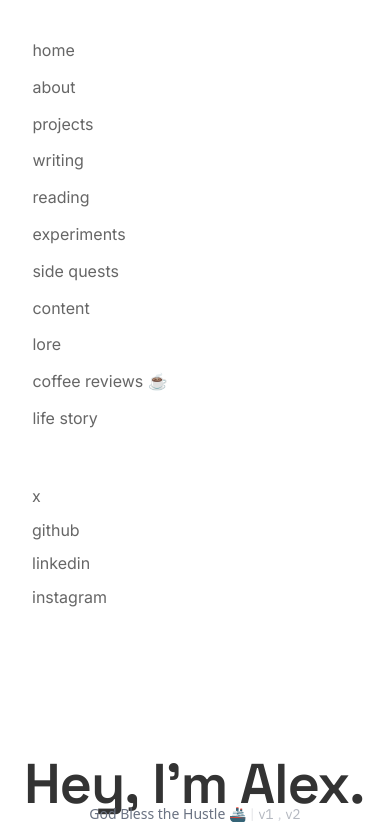
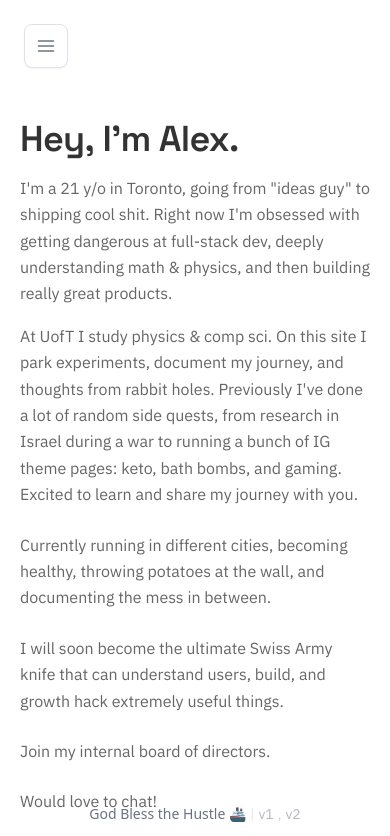
Before and after one commit to alexshibu1/alexshibu.com, a Next.js app: page / in a window 390 px wide. Shown: the top 836 px of the page. Built offline with nearby package versions, Linux system fonts and the light colour scheme.

Commit message:
made cursor optimize for mobile

```diff
--- a/app/components/sidebar.tsx
+++ b/app/components/sidebar.tsx
@@ -1,42 +1,81 @@
+"use client";
+
 import Link from "next/link";
+import { useState } from "react";
 
 export default function Sidebar() {
+  const [isOpen, setIsOpen] = useState(false);
   const linkClassName = "nav-link";
 
+  const toggleMenu = () => {
+    setIsOpen(!isOpen);
+  };
+
+  const closeMenu = () => {
+    setIsOpen(false);
+  };
+
   return (
-    <div className="sidebar">
+    <>
+      {/* Hamburger button - visible on mobile only */}
+      <button
+        className="hamburger-button"
+        onClick={toggleMenu}
+        aria-label="Toggle menu"
+      >
+        <svg
+          width="24"
+          height="24"
+          viewBox="0 0 24 24"
+          fill="none"
+          stroke="currentColor"
+          strokeWidth="2"
+          strokeLinecap="round"
+          strokeLinejoin="round"
+        >
+          <line x1="3" y1="6" x2="21" y2="6"></line>
+          <line x1="3" y1="12" x2="21" y2="12"></line>
+          <line x1="3" y1="18" x2="21" y2="18"></line>
+        </svg>
+      </button>
+
+      {/* Overlay - appears when menu is open on mobile */}
+      {isOpen && <div className="menu-overlay" onClick={closeMenu}></div>}
+
+      {/* Sidebar */}
+      <div className={`sidebar ${isOpen ? "sidebar-open" : ""}`}>
         <div className="nav-links">
-        <Link href="/" className={linkClassName}>
+          <Link href="/" className={linkClassName} onClick={closeMenu}>
             home
           </Link>
-        <Link href="/about" className={linkClassName}>
+          <Link href="/about" className={linkClassName} onClick={closeMenu}>
             about
           </Link>
-        <Link href="/projects" className={linkClassName}>
+          <Link href="/projects" className={linkClassName} onClick={closeMenu}>
             projects
           </Link>
-        <Link href="/writing" className={linkClassName}>
+          <Link href="/writing" className={linkClassName} onClick={closeMenu}>
             writing
           </Link>
-        <Link href="/read" className={linkClassName}>
+          <Link href="/read" className={linkClassName} onClick={closeMenu}>
             reading
           </Link>
-        <Link href="/experiments" className={linkClassName}>
+          <Link href="/experiments" className={linkClassName} onClick={closeMenu}>
             experiments
           </Link>
-        <Link href="/sidequest" className={linkClassName}>
+          <Link href="/sidequest" className={linkClassName} onClick={closeMenu}>
             side quests
           </Link>
-        <Link href="/content" className={linkClassName}>
+          <Link href="/content" className={linkClassName} onClick={closeMenu}>
             content
           </Link>
-        <Link href="/lore" className={linkClassName}>
+          <Link href="/lore" className={linkClassName} onClick={closeMenu}>
             lore
           </Link>
-        <Link href="/coffee" className={linkClassName}>
+          <Link href="/coffee" className={linkClassName} onClick={closeMenu}>
             coffee reviews ☕
           </Link>
-        <Link href="/life" className={linkClassName}>
+          <Link href="/life" className={linkClassName} onClick={closeMenu}>
             life story
           </Link>
         </div>
@@ -64,5 +103,6 @@ export default function Sidebar() {
           </a>
         </div>
       </div>
+    </>
   );
 }
--- a/app/globals.css
+++ b/app/globals.css
@@ -1,4 +1,11 @@
 @import "tailwindcss";
+
+/* Universal box-sizing for consistent sizing */
+*,
+*::before,
+*::after {
+  box-sizing: border-box;
+}
 
 /* Layout */
 
@@ -17,6 +24,56 @@ body {
   color: #333333;
 }
 
+/* Hamburger Button */
+.hamburger-button {
+  display: none; /* Hidden on desktop */
+  position: fixed;
+  top: 1.5rem;
+  left: 1.5rem;
+  z-index: 1001;
+  background: white;
+  border: 1px solid #DDE2EB;
+  border-radius: 8px;
+  padding: 0;
+  cursor: pointer;
+  color: #6C757D;
+  transition: all 0.2s ease;
+  width: 44px; /* Touch-friendly size for iPhone */
+  height: 44px;
+  align-items: center;
+  justify-content: center;
+  box-shadow: 0 1px 2px rgba(0, 0, 0, 0.05);
+}
+
+.hamburger-button:hover {
+  background: #f9f9f9;
+  border-color: #DDE2EB;
+}
+
+.hamburger-button:active {
+  transform: scale(0.95);
+  background: #f5f5f5;
+}
+
+.hamburger-button svg {
+  width: 20px;
+  height: 20px;
+  stroke-width: 2;
+}
+
+/* Menu Overlay */
+.menu-overlay {
+  display: none; /* Hidden on desktop */
+  position: fixed;
+  top: 0;
+  left: 0;
+  right: 0;
+  bottom: 0;
+  background: rgba(0, 0, 0, 0.3);
+  z-index: 999;
+  backdrop-filter: blur(2px);
+}
+
 /* Sidebar */
 
 .sidebar {
@@ -25,6 +82,7 @@ body {
   padding: 6rem 2rem 4rem 5rem;
 
   font-family: var(--font-inter), system-ui, sans-serif;
+  transition: transform 0.3s ease, opacity 0.3s ease;
 }
 .nav-links {
   display: flex; /* make it a flex container           */
@@ -425,32 +483,199 @@ body {
   font-variant-numeric: tabular-nums; /* Monospaced numbers for alignment */
 }
 
-/* Responsive */
+/* Responsive - iPhone 14 Pro Max and smaller (430px) */
 
-@media (max-width: 800px) {
+@media (max-width: 430px) {
+  html {
+    overflow-x: hidden; /* Prevent horizontal scroll on mobile only */
+    width: 100%;
+  }
+
+  body {
+    flex-direction: column;
+    position: relative;
+    width: 100%;
+    overflow-x: hidden; /* Prevent horizontal scroll on mobile only */
+  }
+
+  /* Show hamburger button on mobile */
+  .hamburger-button {
+    display: flex;
+  }
+
+  /* Show overlay when menu is open */
+  .menu-overlay {
+    display: block;
+  }
+
+  /* Sidebar - hidden by default, slides in when open */
+  .sidebar {
+    position: fixed;
+    top: 0;
+    left: 0;
+    height: 100vh;
+    width: 320px;
+    max-width: 90vw;
+    background: white;
+    padding: 6rem 2.5rem 2rem 2.5rem;
+    z-index: 1000;
+    box-shadow: 2px 0 10px rgba(0, 0, 0, 0.1);
+    transform: translateX(-100%);
+    opacity: 0;
+    overflow-y: auto;
+    flex: none;
+    pointer-events: none; /* Prevent interaction when hidden */
+  }
+
+  /* Sidebar when open */
+  .sidebar.sidebar-open {
+    transform: translateX(0);
+    opacity: 1;
+    pointer-events: auto; /* Enable interaction when open */
+  }
+
+  /* Larger nav links in mobile sidebar */
+  .sidebar .nav-link {
+    font-size: 18px;
+    padding: 8px 14px;
+    margin: 4px 0;
+    min-height: 44px; /* Touch-friendly target size */
+    display: flex;
+    align-items: center;
+  }
+
+  /* Larger social links in mobile sidebar */
+  .sidebar .social-links {
+    margin-top: 2rem;
+  }
+
+  .sidebar .social-links a {
+    font-size: 18px;
+    padding: 8px 0;
+    min-height: 44px; /* Touch-friendly target size */
+    display: flex;
+    align-items: center;
+  }
+
+  /* More spacing between nav links on mobile */
+  .sidebar .nav-links {
+    gap: 0.25rem;
+  }
+
+  .main-wrapper {
+    display: block;
+    width: 100%;
+  }
+
+  .page-content {
+    max-width: 100%;
+    padding: 1rem 1.25rem;
+    padding-top: 4.5rem; /* Space for hamburger button */
+    width: 100%;
+    box-sizing: border-box;
+    overflow-x: hidden; /* Prevent horizontal overflow */
+  }
+
+  .projects-list {
+    width: 100%;
+    max-width: 100%;
+    box-sizing: border-box;
+  }
+
+  /* Stack essays vertically on mobile */
+  .essay-item {
+    display: flex;
+    flex-direction: column;
+    align-items: flex-start;
+    gap: 0.25rem;
+  }
+
+  .date {
+    text-align: left;
+    min-width: auto;
+  }
+
+  /* Adjust hero heading for mobile */
+  .hero-heading {
+    font-size: 36px;
+    margin-top: 1.5rem;
+  }
+
+  .hero-subline {
+    font-size: 18px;
+  }
+
+  /* Project items stack better on mobile */
+  .project-item {
+    flex-direction: column;
+    gap: 0.5rem;
+    padding: 0.75rem 0;
+    width: 100%;
+    box-sizing: border-box;
+  }
+
+  .project-left {
+    max-width: 100%;
+    width: 100%;
+    box-sizing: border-box;
+  }
+
+  .project-title-wrapper {
+    flex-wrap: wrap;
+    width: 100%;
+    max-width: 100%;
+    box-sizing: border-box;
+  }
+
+  /* Allow project titles to wrap on mobile */
+  .project-title {
+    white-space: normal !important;
+    word-wrap: break-word;
+    overflow-wrap: break-word;
+    max-width: 100%;
+    display: inline;
+    box-sizing: border-box;
+  }
+
+  .project-link-icon {
+    flex-shrink: 0; /* Keep icons from shrinking */
+  }
+
+  .project-desc {
+    word-wrap: break-word;
+    overflow-wrap: break-word;
+    max-width: 100%;
+  }
+
+  .project-right {
+    margin-left: 0;
+    padding-left: 0;
+    width: 100%;
+  }
+}
+
+/* Responsive - Tablets and medium screens (431px - 800px) */
+@media (min-width: 431px) and (max-width: 800px) {
   body {
     flex-direction: column;
   }
 
   .sidebar {
     flex: 0 0 auto;
-
     padding: 2rem;
   }
 
   .main-wrapper {
-    display: block; /* Stack normally on mobile */
+    display: block;
   }
 
   .page-content {
     max-width: 100%;
-
     padding: 1.5rem;
   }
 
-  /* Stack essays vertically on mobile if needed */
   .essay-item {
-    display: flex; /* Switch back to flex for mobile stacking */
+    display: flex;
     flex-direction: column;
     align-items: flex-start;
     gap: 0.25rem;
```
Lines whose indentation alone changed are shown as unchanged.
